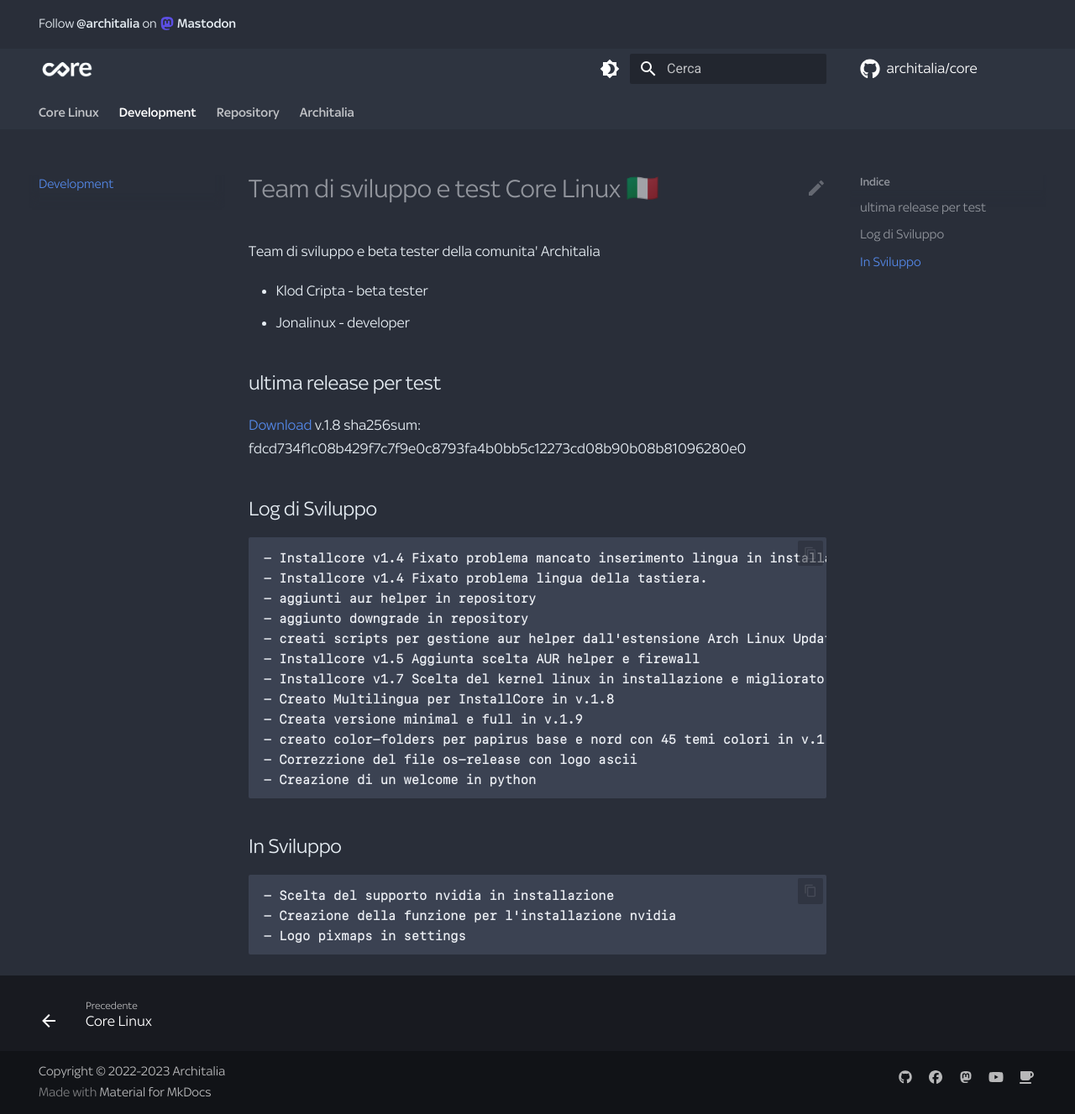
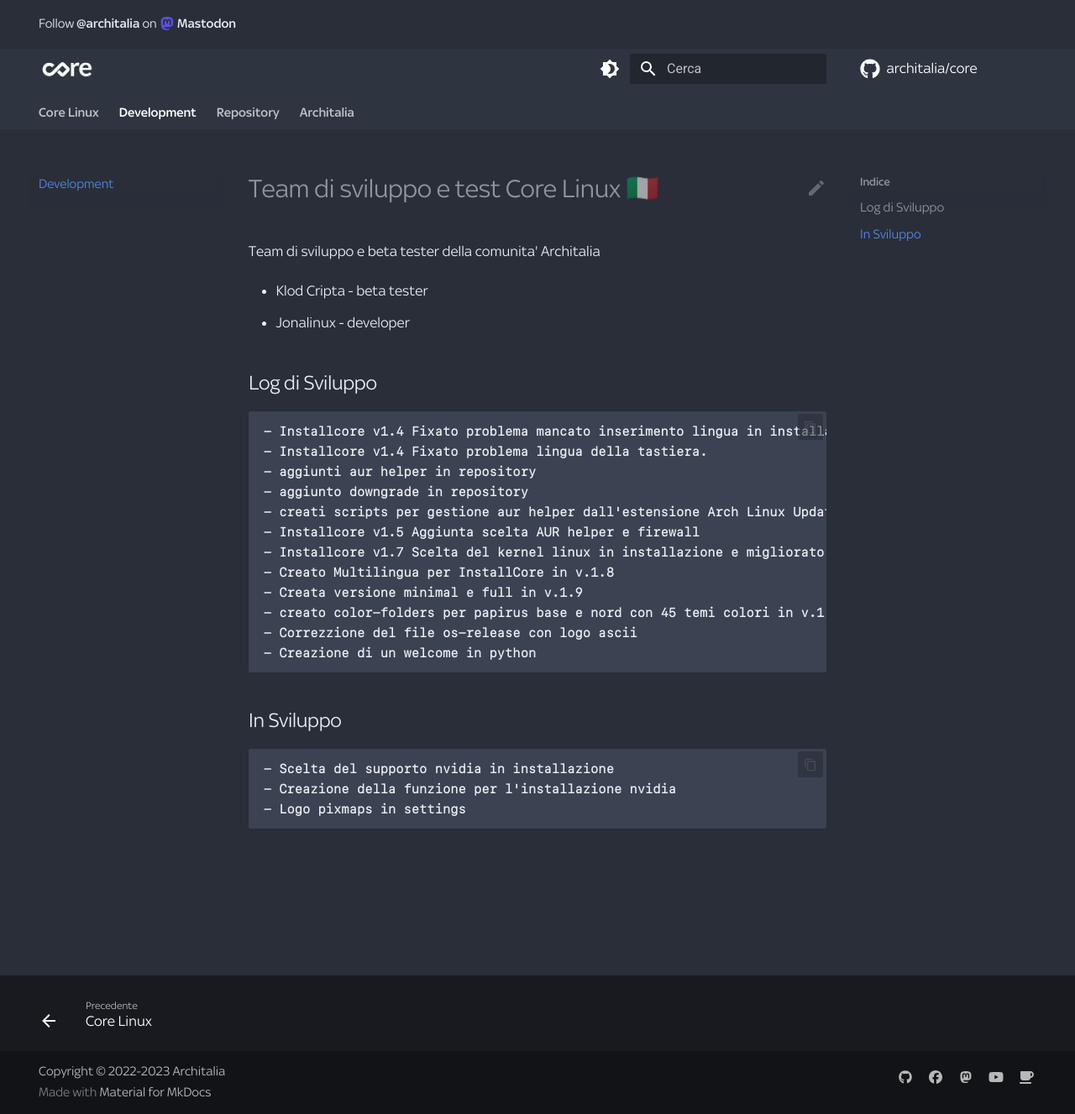
Before and after one commit to ArchItalia/core, an MkDocs documentation site: the page built from docs/dev.md, in a window 1280 px wide and 1327 px high. Shown: the whole window at 84% size. Built offline with MkDocs 1.6.1 and Material for MkDocs 9.7.7, drawn with Linux system fonts in a browser that asks for light colours; some web fonts are replaced; comment, search, counter and statistics services are not loaded; the version menu is left out.

Commit message:
Update dev.md

```diff
--- a/docs/dev.md
+++ b/docs/dev.md
@@ -4,8 +4,7 @@ Team di sviluppo e beta tester della comunita' Architalia
 - Klod Cripta - beta tester
 - Jonalinux - developer
 
-## ultima release per test
-[Download](https://drive.google.com/file/d/1ZszQ-0ke65Ya40a_7zBCXuKxh3F0E6sq/view?usp=sharing) v.1.8 sha256sum: fdcd734f1c08b429f7c7f9e0c8793fa4b0bb5c12273cd08b90b08b81096280e0
+
 
 
 ## Log di Sviluppo
```
